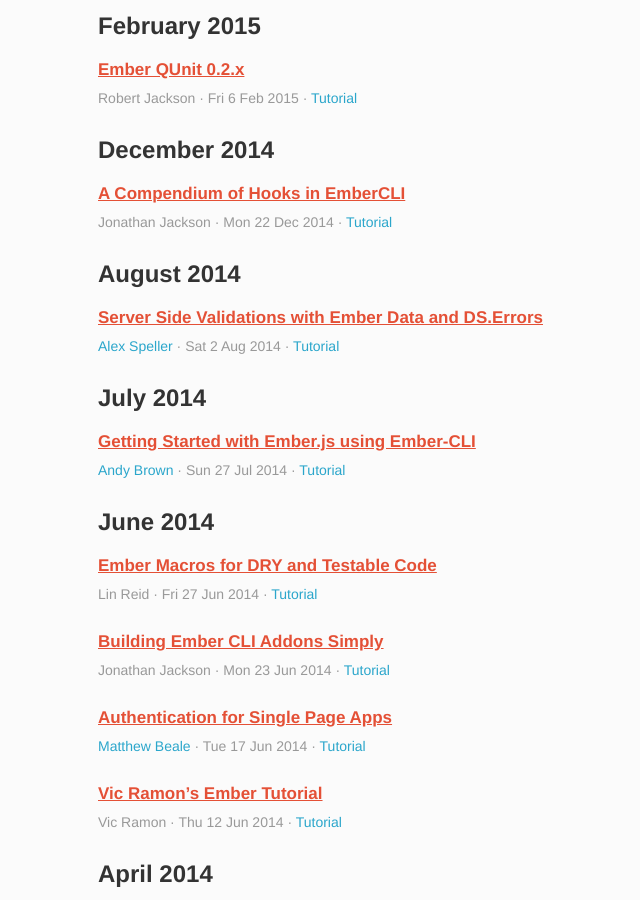
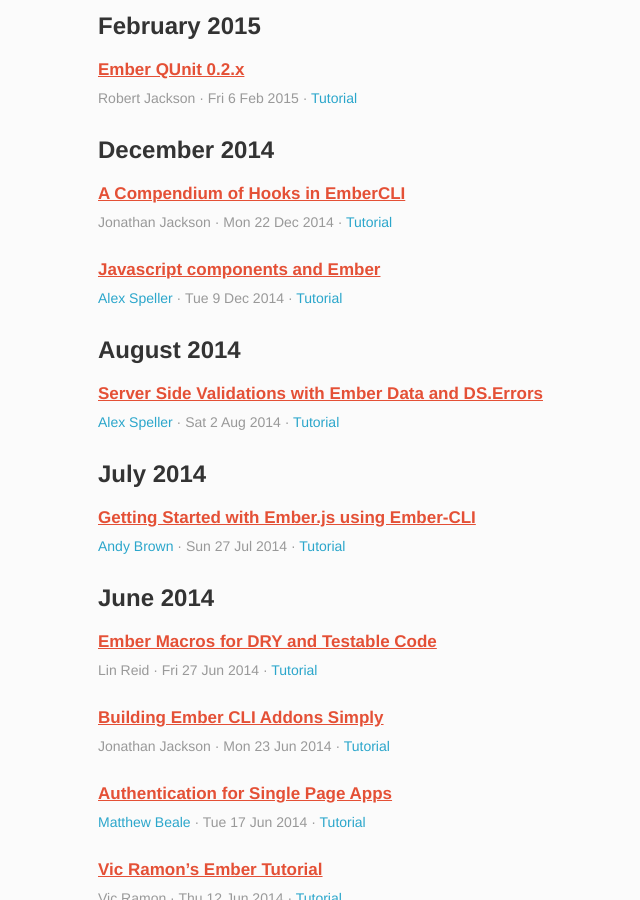
Before and after one commit to emberwatch/emberwatch, a Jekyll site: the page built from tutorials.html, in a window 1280 px wide and 900 px high, scrolled down 5683 px. Shown: the whole window, without its empty margins (82-722 px from the left). Built offline with Jekyll 4.4.1, drawn with Linux system fonts in a browser that asks for light colours; Markdown is read by kramdown in place of the engine named in the settings; comment, search, counter and statistics services are not loaded.

Commit message:
[Add Article] Javascript components and Ember

```diff
--- a/_data/tutorials.yml
+++ b/_data/tutorials.yml
@@ -555,6 +555,12 @@
   date: '2014-12-22'
   urls:
   - http://hashrocket.com/blog/posts/a-compendium-of-hooks-in-embercli
+- title: Javascript components and Ember
+  author_ids:
+  - 82
+  date: '2014-12-09'
+  urls:
+  - http://alexspeller.com/javascript-components-and-ember/
 - title: Server Side Validations with Ember Data and DS.Errors
   author_ids:
   - 82
```
